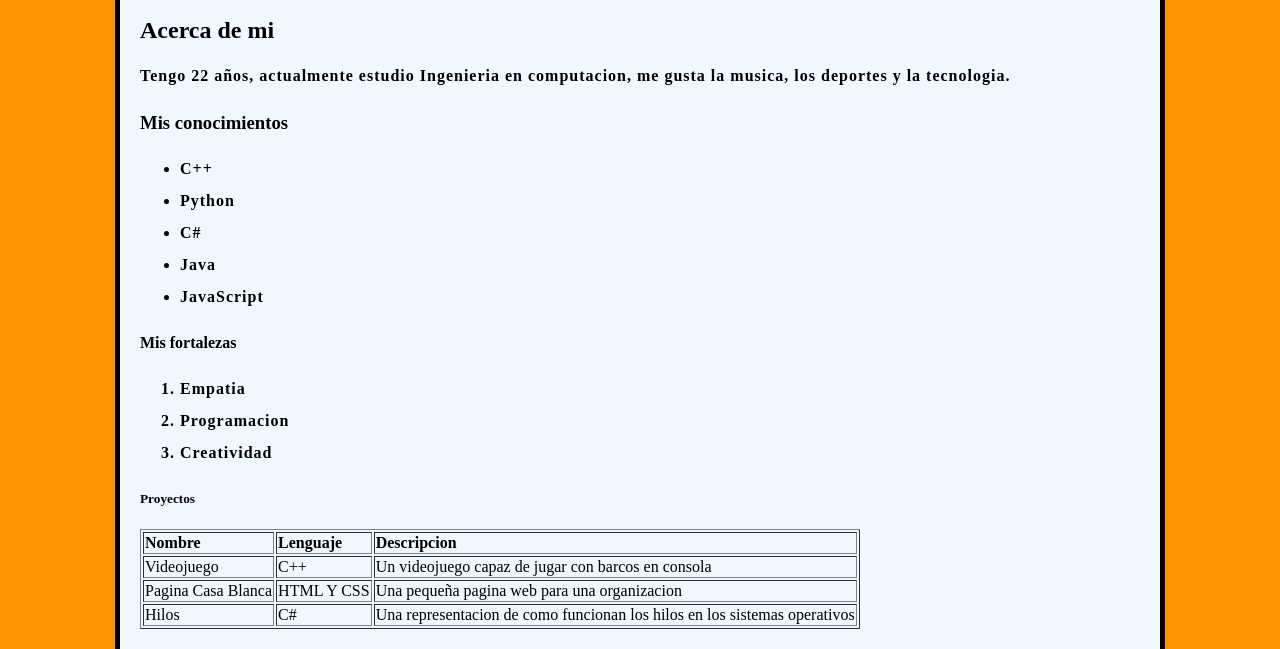
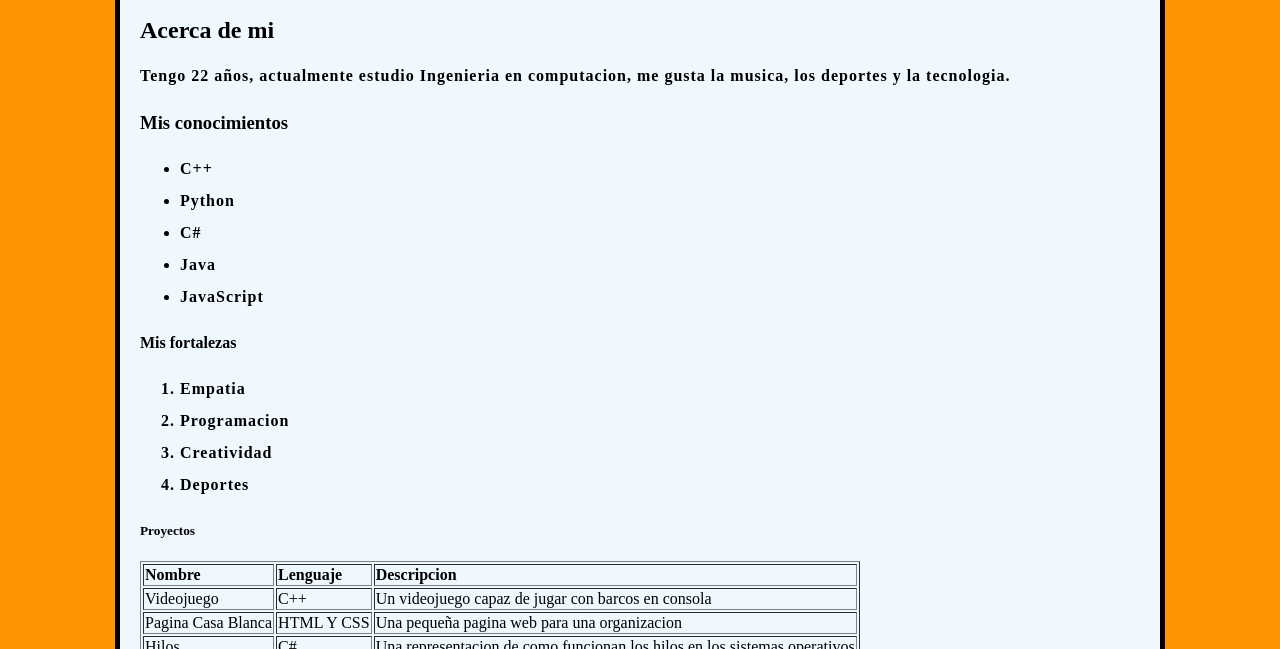
Before and after one commit to JavierTapiaE/practica-html, a plain HTML site: page index.html in a window 1280 px wide. Shown: the part 143-792 px from the top of the page. Drawn offline with Linux system fonts and the light colour scheme.

Commit message:
Agrega un elemento a lista de fortalezas

```diff
--- a/index.html
+++ b/index.html
@@ -30,6 +30,7 @@
 		<li>Empatia</li>
 		<li>Programacion</li>
 		<li>Creatividad</li>
+		<li>Deportes</li>
 	</ol>
 	<h5>Proyectos</h5>
 	<table  border="1px">
```
